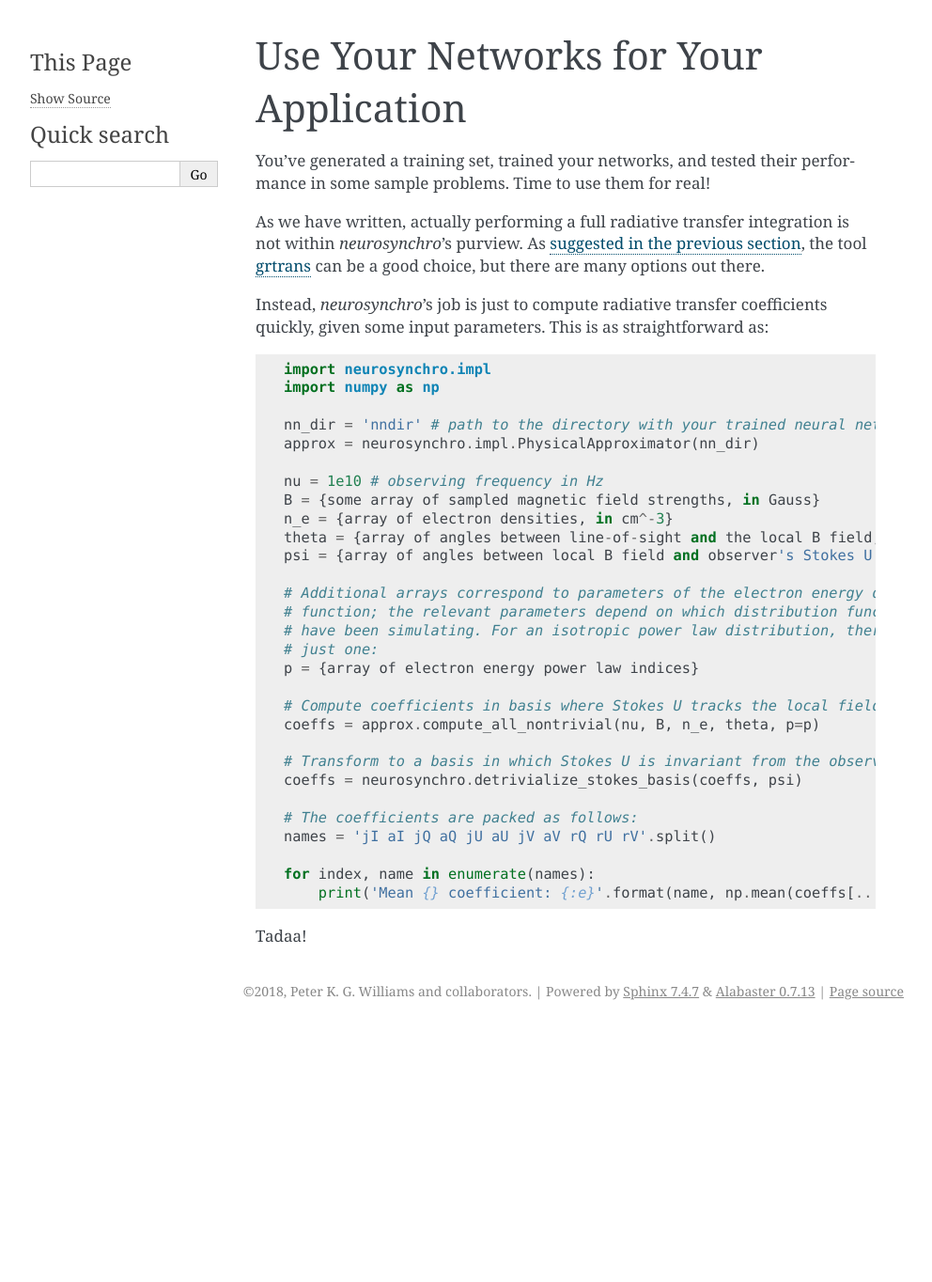
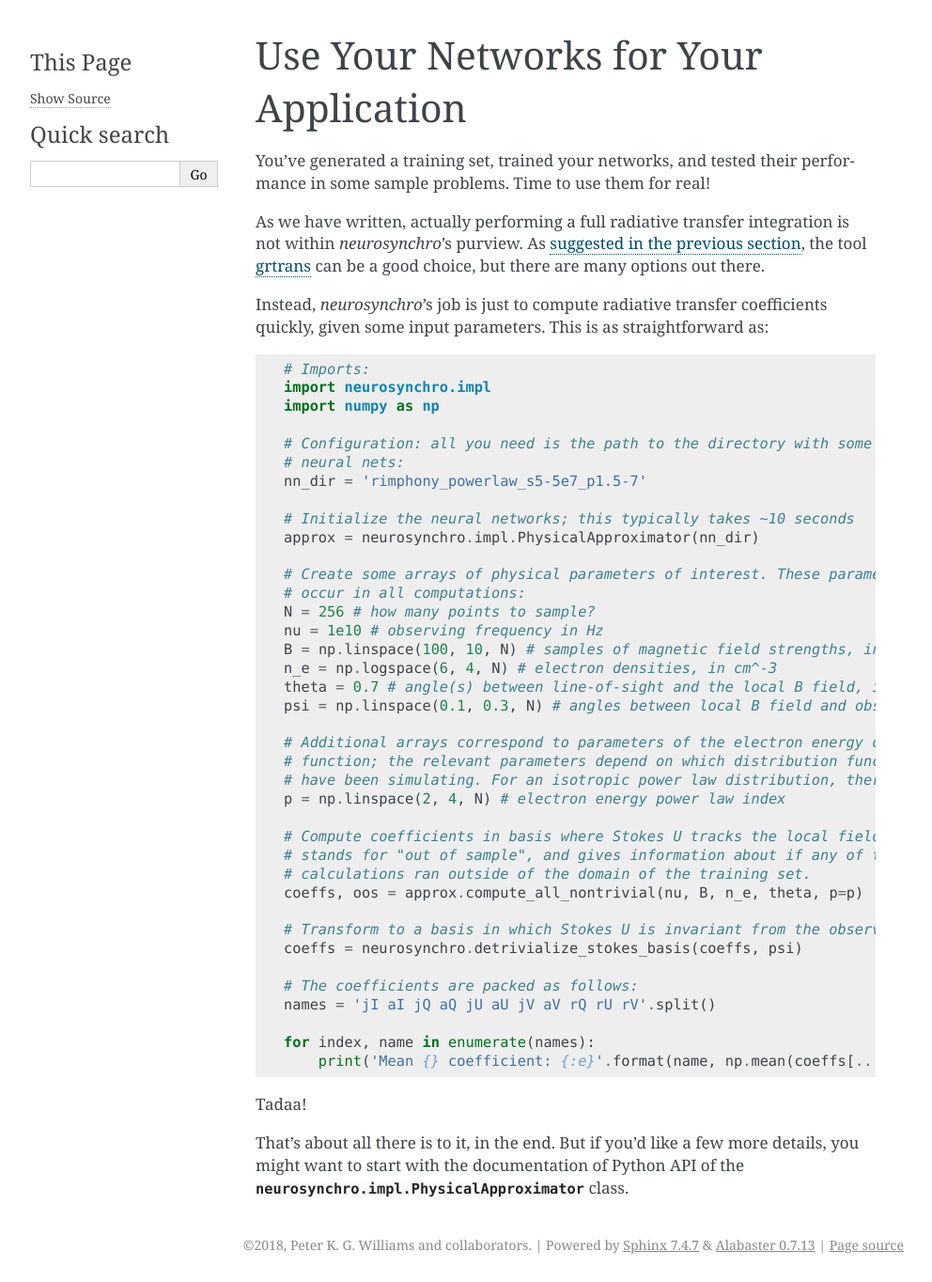
Before and after one commit to pkgw/neurosynchro, a Sphinx documentation site: the page built from doc/use-networks.rst, in a window 1280 px wide. Shown: the whole page at 94% size, without its empty margins (148-1140 px from the left). Built offline with Sphinx 7.4.7, drawn with Linux system fonts in a browser that asks for light colours; before the commit the page ends 1094 px from its top, so only the background shows below that.

Commit message:
doc: add path for pre-trained neural networks

```diff
--- a/doc/use-networks.rst
+++ b/doc/use-networks.rst
@@ -16,28 +16,38 @@ section <run-test-problems>`, the tool `grtrans
 many options out there.
 
 Instead, *neurosynchro*’s job is just to compute radiative transfer
-coefficients quickly, given some input parameters. This is as straightforward as::
+coefficients quickly, given some input parameters. This is as straightforward
+as::
 
+  # Imports:
   import neurosynchro.impl
   import numpy as np
 
-  nn_dir = 'nndir' # path to the directory with your trained neural nets
+  # Configuration: all you need is the path to the directory with some trained
+  # neural nets:
+  nn_dir = 'rimphony_powerlaw_s5-5e7_p1.5-7'
+
+  # Initialize the neural networks; this typically takes ~10 seconds
   approx = neurosynchro.impl.PhysicalApproximator(nn_dir)
 
+  # Create some arrays of physical parameters of interest. These parameters will
+  # occur in all computations:
+  N = 256 # how many points to sample?
   nu = 1e10 # observing frequency in Hz
-  B = {some array of sampled magnetic field strengths, in Gauss}
-  n_e = {array of electron densities, in cm^-3}
-  theta = {array of angles between line-of-sight and the local B field, in radians}
-  psi = {array of angles between local B field and observer's Stokes U axis, in radians}
+  B = np.linspace(100, 10, N) # samples of magnetic field strengths, in Gauss
+  n_e = np.logspace(6, 4, N) # electron densities, in cm^-3
+  theta = 0.7 # angle(s) between line-of-sight and the local B field, in radians
+  psi = np.linspace(0.1, 0.3, N) # angles between local B field and observer's Stokes U axis, in radians
 
   # Additional arrays correspond to parameters of the electron energy distribution
   # function; the relevant parameters depend on which distribution function you
-  # have been simulating. For an isotropic power law distribution, there is usually
-  # just one:
-  p = {array of electron energy power law indices}
+  # have been simulating. For an isotropic power law distribution, there's just:
+  p = np.linspace(2, 4, N) # electron energy power law index
 
-  # Compute coefficients in basis where Stokes U tracks the local field:
-  coeffs = approx.compute_all_nontrivial(nu, B, n_e, theta, p=p)
+  # Compute coefficients in basis where Stokes U tracks the local field. "oos"
+  # stands for "out of sample", and gives information about if any of the
+  # calculations ran outside of the domain of the training set.
+  coeffs, oos = approx.compute_all_nontrivial(nu, B, n_e, theta, p=p)
 
   # Transform to a basis in which Stokes U is invariant from the observer's perspective:
   coeffs = neurosynchro.detrivialize_stokes_basis(coeffs, psi)
@@ -49,3 +59,7 @@ coefficients quickly, given some input parameters. This is as straightforward as
       print('Mean {} coefficient: {:e}'.format(name, np.mean(coeffs[...,index])))
 
 Tadaa!
+
+That’s about all there is to it, in the end. But if you’d like a few more
+details, you might want to start with the documentation of Python API of the
+:class:`neurosynchro.impl.PhysicalApproximator` class.
```
Also changed, not shown: doc/download-trained-networks.rst (added, +32 -0 lines), doc/index.rst (+12 -3 lines), doc/test-problems.rst (+10 -3 lines).
